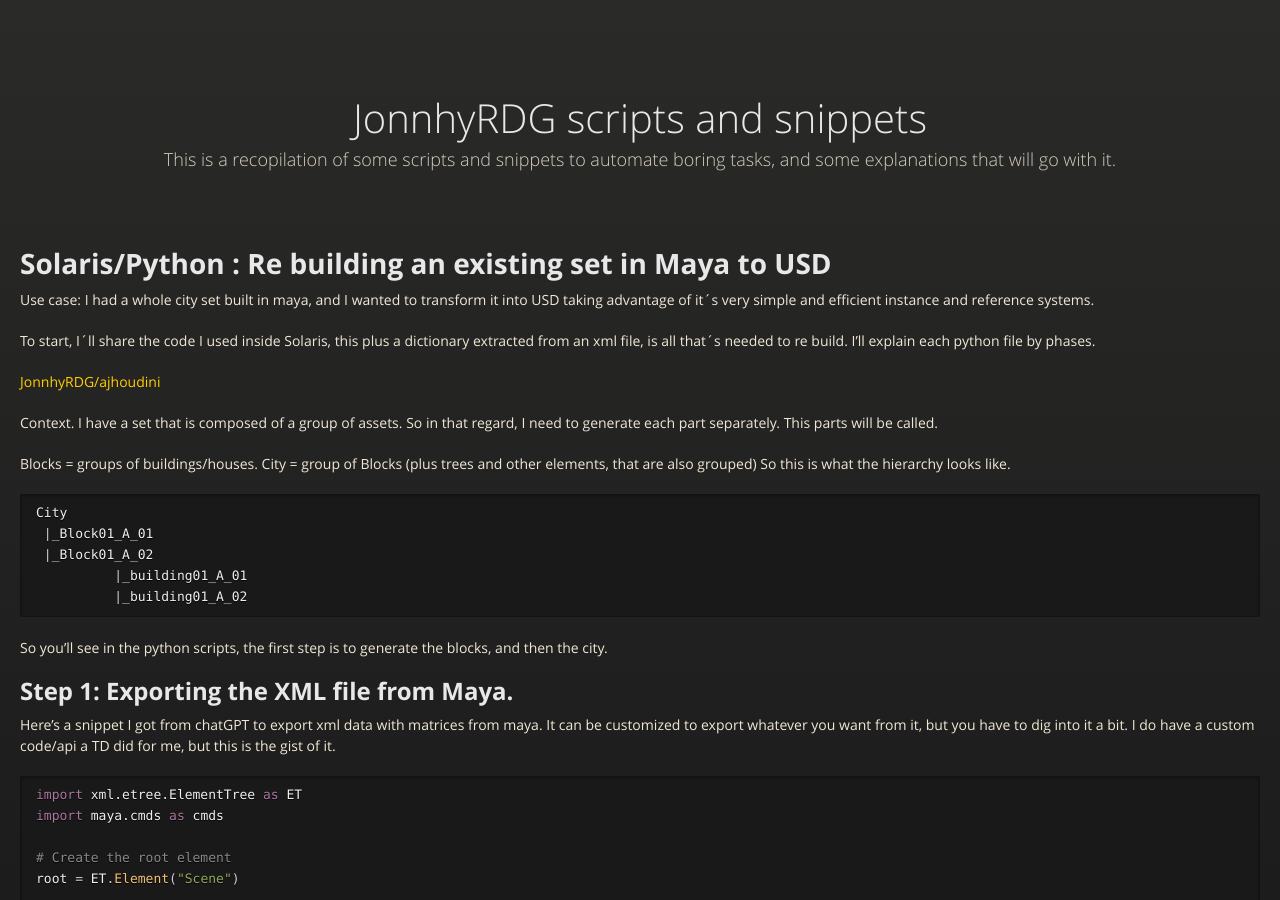
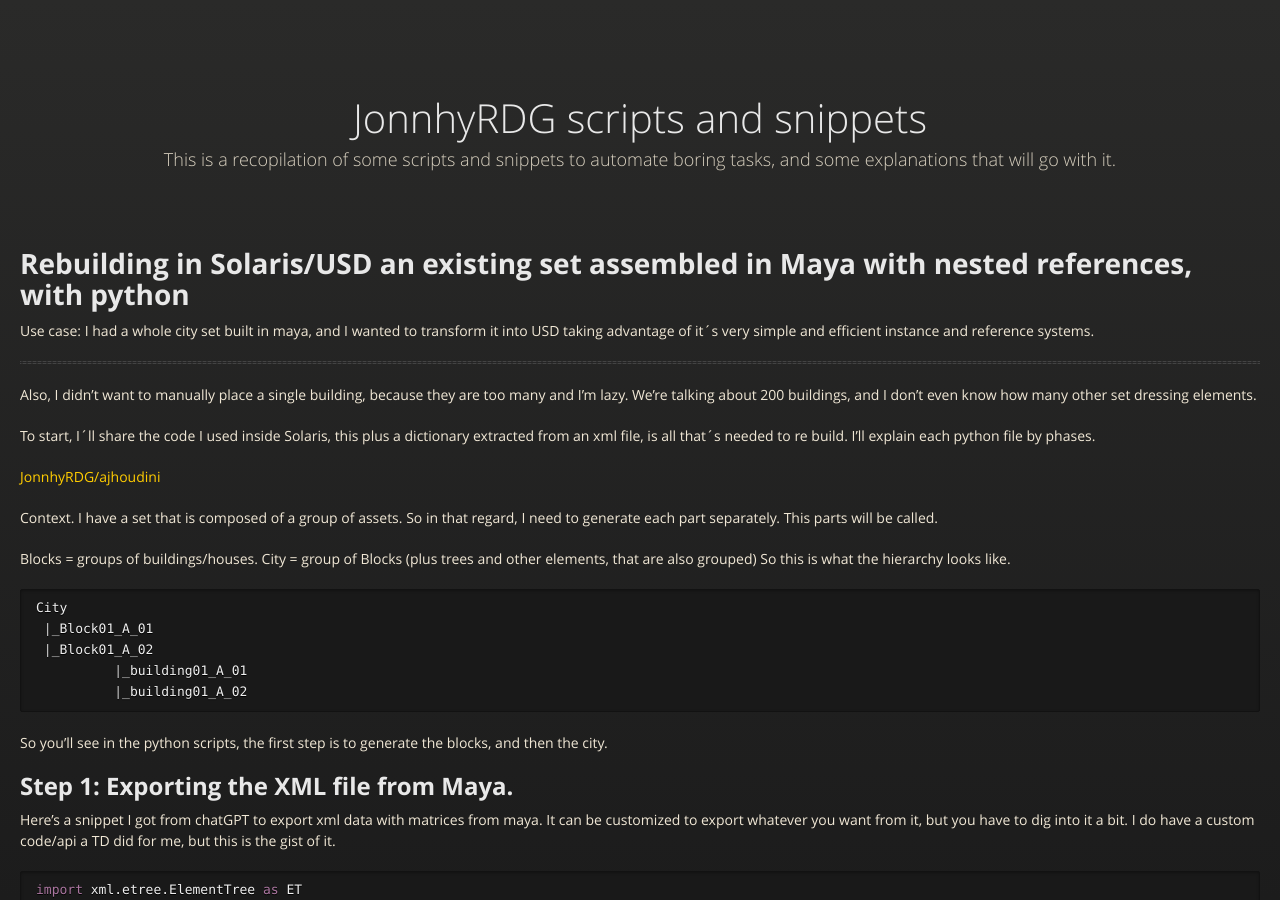
Before and after one commit to JonnhyRDG/jonnhyRDG.github.io, a Jekyll site: the page built from index.md, in a window 1280 px wide and 900 px high. Built offline with Jekyll 4.4.1, drawn with Linux system fonts in a browser that asks for light colours; our own code applies the rules of GitHub Pages for plain Markdown files.

Commit message:
reformat

```diff
--- a/index.md
+++ b/index.md
@@ -1,9 +1,11 @@
 ---
 layout: ajhoudini
 ---
-# **Solaris/Python : Re building an existing set in Maya to USD**
+# **Rebuilding in Solaris/USD an existing set assembled in Maya with nested references, with python**
 
 Use case: I had a whole city set built in maya, and I wanted to transform it into USD taking advantage of it´s very simple and efficient instance and reference systems.
+* * *
+Also, I didn't want to manually place a single building, because they are too many and I'm lazy. We're talking about 200 buildings, and I don't even know how many other set dressing elements.
 
 To start, I´ll share the code I used inside Solaris, this plus a dictionary extracted from an xml file, is all that´s needed to re build.
 I'll explain each python file by phases.
```
